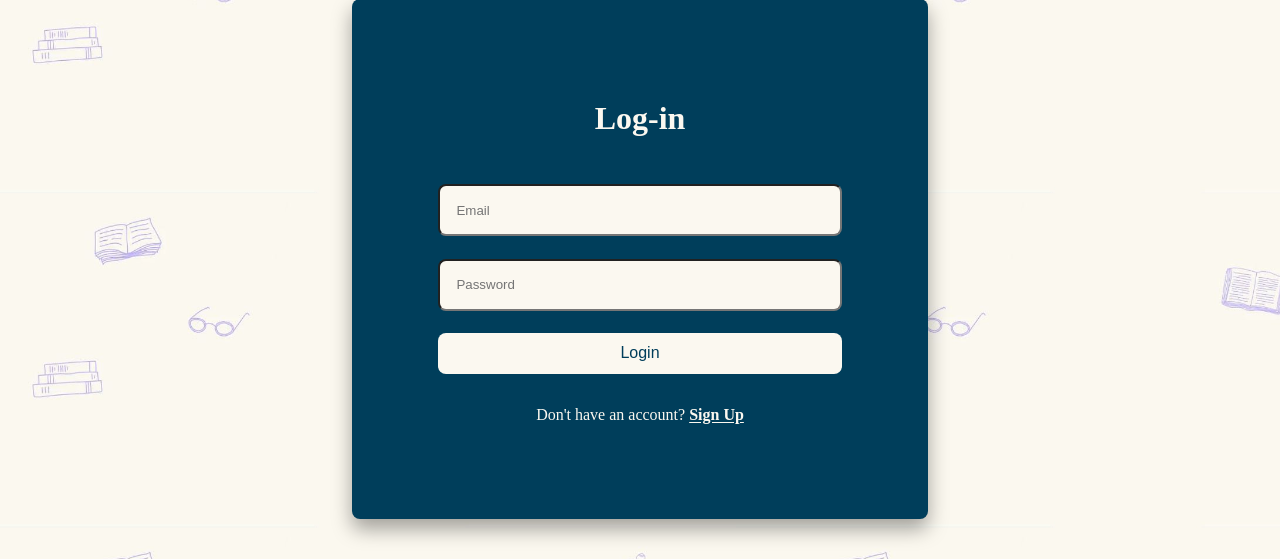
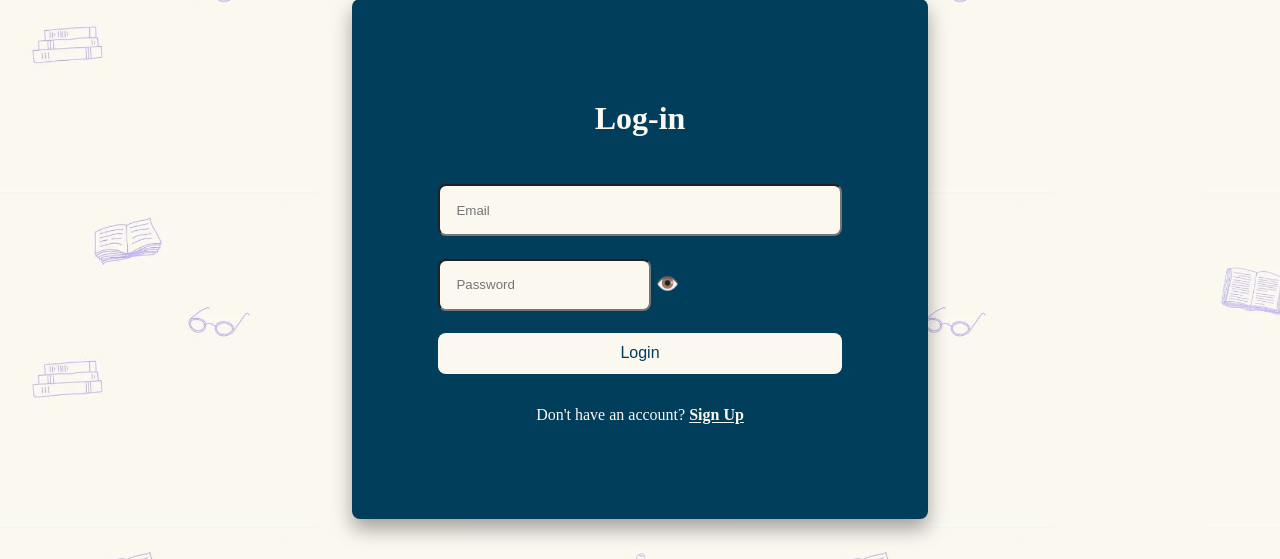
Before and after one commit to Sama-Sokkar/Digital-Library, a Flask app: page /login in a window 1280 px wide. Shown: the part 141-700 px from the top of the page. Run offline with Flask 3, Linux system fonts and the light colour scheme.

Commit message:
fix: fix a bug in the

```diff
--- a/app.py
+++ b/app.py
@@ -11,7 +11,7 @@ app = flask.Flask("library")
 app.secret_key = "9z6t9V0zRJ"
 
 def get_html(name):
-    with open(name+".html","r") as html_file:
+    with open(name+".html","r",encoding="utf-8") as html_file:
         content = html_file.read()
     if "user" in session:
         auth_buttons = '<a href="/logout" onclick="logout()" class="navLinks logButtons">LogOut</a>'
--- a/templates/login.html
+++ b/templates/login.html
@@ -26,6 +26,7 @@
           placeholder="Email"
           class="input"
         />
+        <div class="password-div">
           <input
             id="loginPassword"
             name="loginPassword"
@@ -33,6 +34,10 @@
             placeholder="Password"
             class="input"
           />
+          <span id="togglePassword" style="cursor: pointer; font-size: 1.2em"
+            >👁️</span
+          >
+        </div>
         <button type="submit" class="button">Login</button>
       </form>
       <p class="checkAccount">
```
Lines whose indentation alone changed are shown as unchanged.
